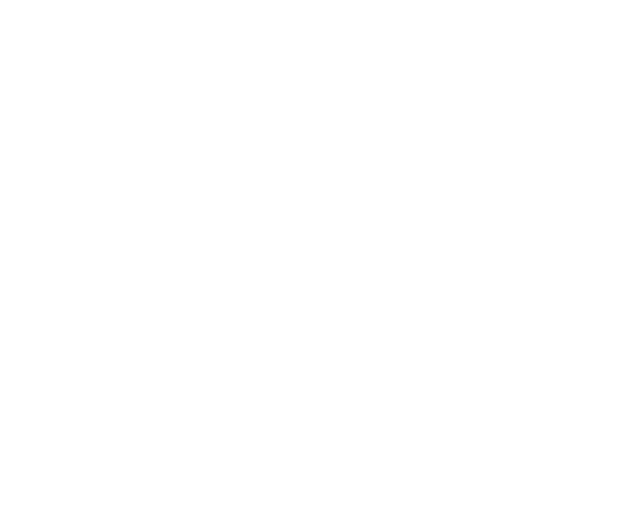
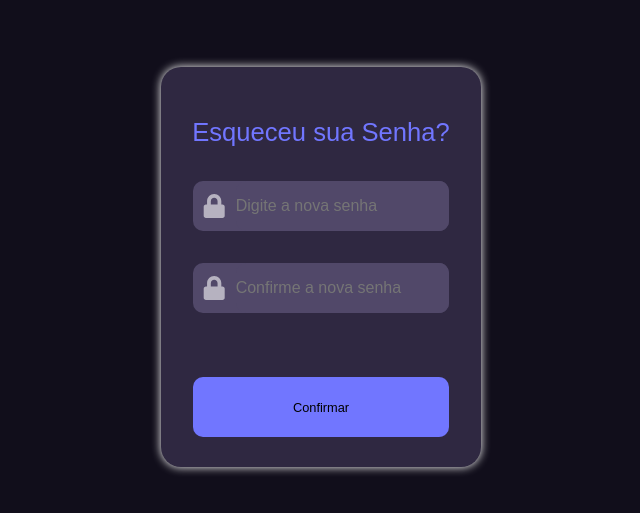
Before and after one commit to fernando-bertolo/Projeto-TCC, a React (Create React App) app in the folder frontend/: page /resetar-senha in a window 1280 px wide. Before the commit this address had no page. Shown: the part 133-646 px from the top of the page, without its empty margins (319-959 px from the left). Built offline with nearby package versions, Linux system fonts and the light colour scheme.

Commit message:
Conectando tela do front com a rota esquecer-senha e iniciando front da rota resetar-senha

```diff
--- a/frontend/src/Components/BodyPages/style.jsx
+++ b/frontend/src/Components/BodyPages/style.jsx
@@ -6,3 +6,18 @@ export const Body = styled.body`
     background-color: #201B2C;
     display: flex;
 `;
+
+export const SectionAutenticacao = styled.section`
+    width: 25%;
+    height: 50%;
+    background-color: #2f2841;
+    display: flex;
+    flex-direction: column;
+    align-items: center;
+    border-radius: 20px;
+    box-shadow: 0px 0px 10px #FFF;
+
+    @media(max-width: 400px){
+        width: 80%
+    }
+`;
--- a/frontend/src/Pages/Login/EsquecerSenha/index.jsx
+++ b/frontend/src/Pages/Login/EsquecerSenha/index.jsx
@@ -1,6 +1,5 @@
 import {
     DivTelaMain,
-    SectionLogin,
     DivTitulo,
     Titulo,
     Input
@@ -18,12 +17,63 @@ import {
     Botao
 } from "./style.jsx"
 
+import {SectionAutenticacao} from "../../../Components/BodyPages/style.jsx";
+
+import {useState} from "react";
+import axios from "axios";
+import {ToastContainer, toast} from "react-toastify";
+import 'react-toastify/dist/ReactToastify.css';
+
 
 function EsquecerSenha(){
+
+    const [inputEmail, setInputEmail] = useState();
+    const [setMensagemError] = useState();
+
+    const Recuperar = async (event) => {
+        try {
+        event.preventDefault();
+
+        await axios.post("http://localhost:3010/esquecer-senha",{
+            email: inputEmail
+        })
+
+        toast.success("E-mail enviado com sucesso", {
+            position: "bottom-right",
+            autoClose: 5000,
+            hideProgressBar: false,
+            closeOnClick: true,
+            pauseOnHover: true,
+            draggable: true,
+            progress: undefined,
+            theme: "light",
+            });
+
+
+        } catch (mensagemError) {
+
+            if(mensagemError === 401){
+                setMensagemError("Ocorreu um erro inesperado")
+            } else{
+                toast.warn(mensagemError.response.data.message, {
+                    position: "bottom-right",
+                    autoClose: 5000,
+                    hideProgressBar: false,
+                    closeOnClick: true,
+                    pauseOnHover: true,
+                    draggable: true,
+                    progress: undefined,
+                    theme: "light",
+                    });
+            }
+
+        }
+    }
+
     return(
         <>
             <DivTelaMain>
-                <SectionLogin>
+                <SectionAutenticacao>
                     <DivTitulo>
                         <Titulo>Recuperar senha</Titulo>
                     </DivTitulo>
@@ -36,17 +86,18 @@ function EsquecerSenha(){
                             <DivIcone>
                                 <IconeMail/>
                             </DivIcone>
-                            <Input type="email" name="email" placeholder="E-mail"/>
+                            <Input type="email" name="email" placeholder="E-mail" required onChange={event => {setInputEmail(event.target.value)}}/>
                         </DivInput>
                         <TextoVoltarLogin to={"/"}>Voltar para o Login</TextoVoltarLogin>
                     </SectionRecuperar>
 
                     <DivBotao>
-                        <Botao>RECUPERAR</Botao>
+                        <Botao type="submit" onClick={(e) => Recuperar(e)}>RECUPERAR</Botao>
+                        <ToastContainer />
                     </DivBotao>
 
 
-                </SectionLogin>
+                </SectionAutenticacao>
             </DivTelaMain>
         </>
     );
--- /dev/null
+++ b/frontend/src/Pages/Login/ResetarSenha/index.jsx
@@ -0,0 +1,68 @@
+import {
+    DivTelaMain,
+    DivTitulo,
+    Titulo,
+    DivIcones,
+    Botao
+} from "../styles";
+import {SectionAutenticacao} from "../../../Components/BodyPages/style.jsx";
+
+import {
+    SectionInput,
+    Input,
+    DivInput,
+    IconeCadeado,
+    DivBotao
+} from "./styles.jsx";
+
+import axios from "axios";
+
+
+
+
+
+function ResetarSenha(){
+
+    const Resetar = async (event) => {
+        try {
+            await axios.post("http://localhost:3010/resetar-senha", {
+
+            })
+
+        } catch (error) {
+
+        }
+    }
+    return(
+        <DivTelaMain>
+            <SectionAutenticacao>
+                <DivTitulo>
+                    <Titulo>Esqueceu sua Senha?</Titulo>
+                </DivTitulo>
+
+                <SectionInput>
+                    <DivInput>
+                        <DivIcones>
+                            <IconeCadeado/>
+                        </DivIcones>
+                        <Input type="password" placeholder="Digite a nova senha"/>
+                    </DivInput>
+
+                    <DivInput>
+                        <DivIcones>
+                            <IconeCadeado/>
+                        </DivIcones>
+                        <Input type="password" placeholder="Confirme a nova senha"/>
+                    </DivInput>
+                </SectionInput>
+
+                <DivBotao>
+                    <Botao type="submit" onClick={(event) => Resetar(event)}>Confirmar</Botao>
+                </DivBotao>
+
+            </SectionAutenticacao>
+        </DivTelaMain>
+    );
+}
+
+export default ResetarSenha;
--- /dev/null
+++ b/frontend/src/Pages/Login/ResetarSenha/styles.jsx
@@ -0,0 +1,65 @@
+import { styled } from "styled-components";
+import {FaLock} from "react-icons/fa";
+
+
+
+
+export const SectionInput = styled.section`
+
+    width: 100%;
+    height: 50%;
+    display: flex;
+    justify-content: center;
+    align-items: center;
+    flex-direction: column;
+    gap: 2rem;
+    //background-color: orange;
+
+`;
+
+export const Input = styled.input`
+    width: 100%;
+    height: 100%;
+    color: #FFF;
+    border: none;
+    font-family: 'Raleway', sans-serif;
+    border-radius: 10px;
+    background-color: #514869;
+    font-size: 1rem;
+
+    &:focus{
+        outline: none // Retira a borda ressaltada ao clicar
+    }
+`;
+
+export const DivInput = styled.div`
+    width: 80%;
+    height: 25%;
+    background-color: #514869;
+    display: flex;
+    border-radius: 10px;
+`;
+
+
+
+export const IconeCadeado = styled(FaLock)`
+    width: 3vw;
+    height: 3vh;
+    color: #FFF;
+    opacity: 0.58;
+
+    @media(max-width: 400px){
+        width: 5vw;
+        height: 5vh;
+    }
+`;
+
+export const DivBotao = styled.div`
+
+    width: 100%;
+    height: 30%;
+    display: flex;
+    justify-content: center;
+    align-items: center;
+    //background-color: red;
+`;
--- a/frontend/src/Pages/Login/index.jsx
+++ b/frontend/src/Pages/Login/index.jsx
@@ -4,7 +4,6 @@ import { useNavigate } from "react-router-dom";
 
 import {
     DivTelaMain,
-    SectionLogin,
     DivTitulo,
     Titulo,
     FormLogin,
@@ -18,7 +17,10 @@ import {
     TextoEsqueciSenha,
     TextoErroLogin
 
-} from "./styles.jsx"
+} from "./styles.jsx";
+
+import {SectionAutenticacao} from "../../Components/BodyPages/style.jsx"
+
 import {ToastContainer, toast} from "react-toastify";
 import 'react-toastify/dist/ReactToastify.css';
 
@@ -38,7 +40,6 @@ function Login(){
                 senha: inputSenha
             });
             setMensagemError(""); // limpando a mensagem de erro
-            console.log(response);
             localStorage.setItem("@montanaToken", response.data.token); // Armazenando token de sessão do usuário no local storage do navegador
             navigate("/home");
 
@@ -64,7 +65,7 @@ function Login(){
 
     return(
         <DivTelaMain>
-            <SectionLogin>
+            <SectionAutenticacao>
                 <DivTitulo>
                     <Titulo>Login</Titulo>
                 </DivTitulo>
@@ -73,13 +74,13 @@ function Login(){
                         <DivIcones>
                             <IconeUsuario/>
                         </DivIcones>
-                        <Input type="text" name="usuario" placeholder="Usuario" required onChange={evento => {setInputUsuario(evento.target.value)}}/>
+                        <Input type="text" name="usuario" placeholder="Usuario" required onChange={event => {setInputUsuario(event.target.value)}}/>
                     </DivInput>
                     <DivInput>
                         <DivIcones>
                             <IconeSenha/>
                         </DivIcones>
-                        <Input type="password" name="senha" placeholder="Senha" required onChange={evento => {setInputSenha(evento.target.value)}}/>
+                        <Input type="password" name="senha" placeholder="Senha" required onChange={event => {setInputSenha(event.target.value)}}/>
                     </DivInput>
                     <TextoErroLogin>{mensagemError}</TextoErroLogin>
 
@@ -89,7 +90,7 @@ function Login(){
                     <TextoEsqueciSenha to={"/esquecer-senha"}>Esqueci minha senha</TextoEsqueciSenha>
                     <ToastContainer />
                 </DivBotao>
-            </SectionLogin>
+            </SectionAutenticacao>
         </DivTelaMain>
     )
 }
--- a/frontend/src/Pages/Login/styles.jsx
+++ b/frontend/src/Pages/Login/styles.jsx
@@ -12,21 +12,6 @@ export const DivTelaMain = styled.div`
     align-items: center;
     flex-direction: column;
     gap: 3rem;
-`;
-
-export const SectionLogin = styled.section`
-    width: 25%;
-    height: 50%;
-    background-color: #2f2841;
-    display: flex;
-    flex-direction: column;
-    align-items: center;
-    border-radius: 20px;
-    box-shadow: 0px 0px 10px #FFF;
-
-    @media(max-width: 400px){
-        width: 80%
-    }
 `;
 
 export const DivTitulo = styled.div`
--- a/frontend/src/Rotas/rotas.jsx
+++ b/frontend/src/Rotas/rotas.jsx
@@ -1,5 +1,6 @@
 import Login from "../Pages/Login/index.jsx";
 import EsquecerSenha from "../Pages/Login/EsquecerSenha/index.jsx";
+import ResetarSenha from "../Pages/Login/ResetarSenha/index.jsx";
 import Home from "../Pages/Home/index.jsx";
 import Estoque from "../Pages/Estoque/index.jsx";
 import Clientes from "../Pages/Clientes/index.jsx";
@@ -16,6 +17,7 @@ function Rotas(){
             <Route exact path="/" element={<Login/>}/>
 
             <Route path="/esquecer-senha" element={<EsquecerSenha/>}/>
+            <Route path="/resetar-senha" element={<ResetarSenha/>}/>
 
             <Route path="/home"
             element={
```
Also changed, not shown: 2 other files (tests, documents, lock files or other folders).
